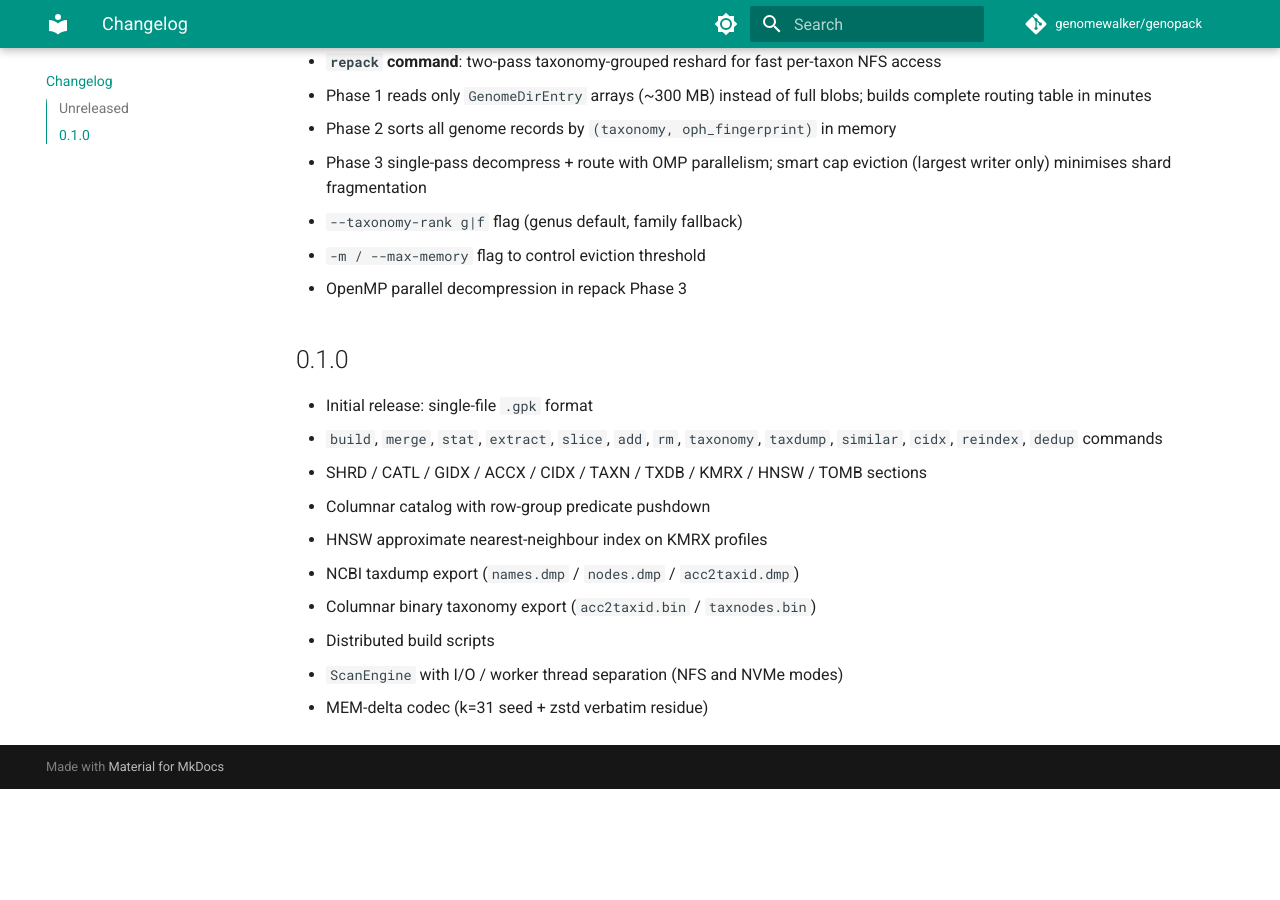
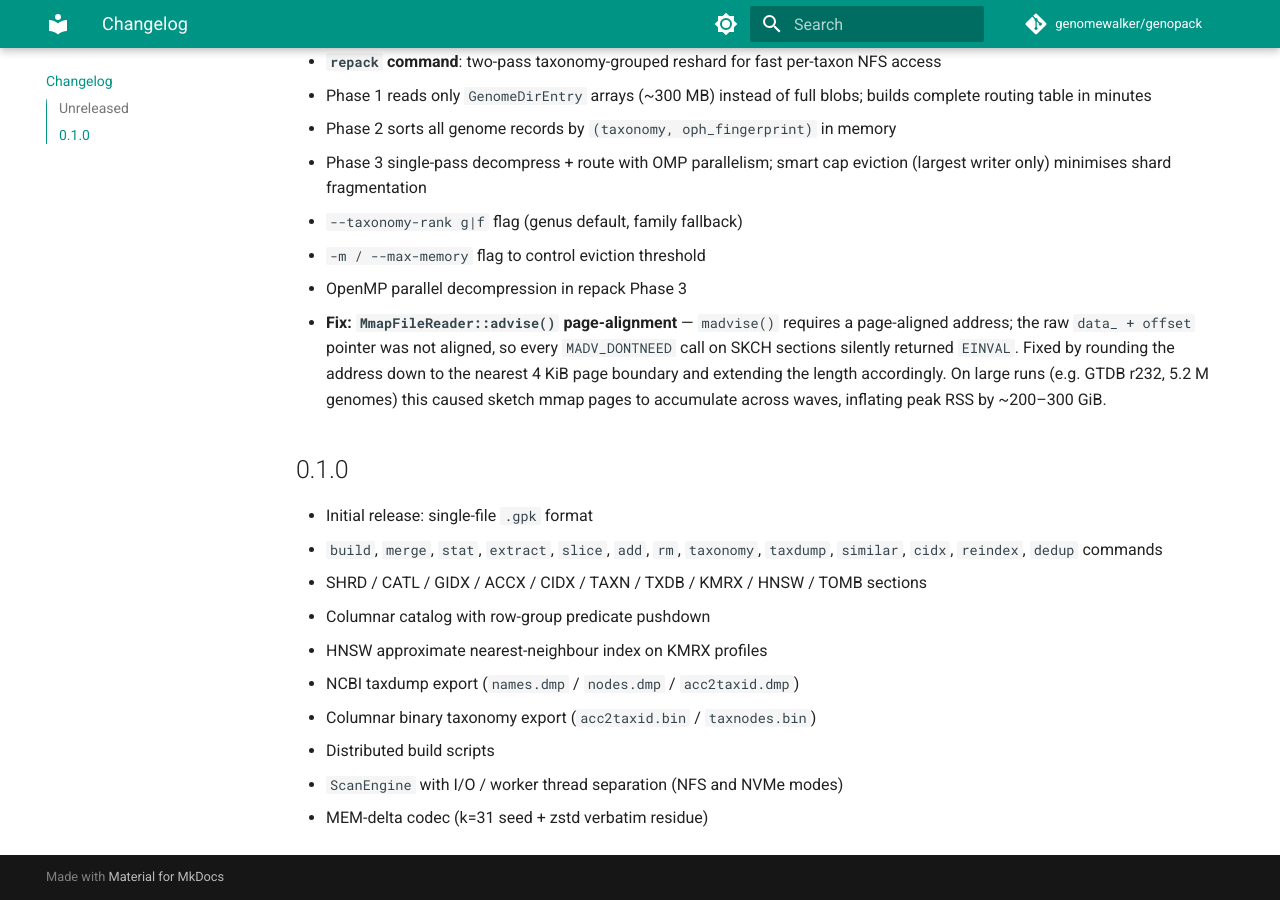
Before and after one commit to genomewalker/genopack, an MkDocs documentation site: the page built from docs/changelog.md, in a window 1280 px wide and 900 px high, scrolled down 1127 px. Built offline with MkDocs 1.6.1 and Material for MkDocs 9.7.7, drawn with Linux system fonts in a browser that asks for light colours; comment, search, counter and statistics services are not loaded; before the commit the page ends 1916 px from its top, so only the background shows below that.

Commit message:
docs: add MmapFileReader::advise() page-alignment fix to changelog

```diff
--- a/docs/changelog.md
+++ b/docs/changelog.md
@@ -22,6 +22,7 @@
   - `--taxonomy-rank g|f` flag (genus default, family fallback)
   - `-m / --max-memory` flag to control eviction threshold
 - OpenMP parallel decompression in repack Phase 3
+- **Fix: `MmapFileReader::advise()` page-alignment** — `madvise()` requires a page-aligned address; the raw `data_ + offset` pointer was not aligned, so every `MADV_DONTNEED` call on SKCH sections silently returned `EINVAL`. Fixed by rounding the address down to the nearest 4 KiB page boundary and extending the length accordingly. On large runs (e.g. GTDB r232, 5.2 M genomes) this caused sketch mmap pages to accumulate across waves, inflating peak RSS by ~200–300 GiB.
 
 ## 0.1.0
 
```
